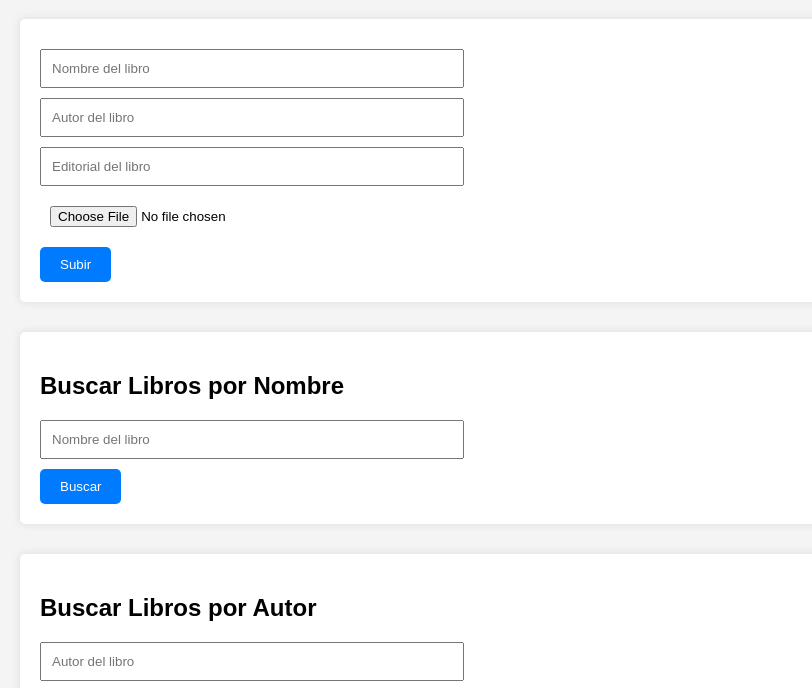
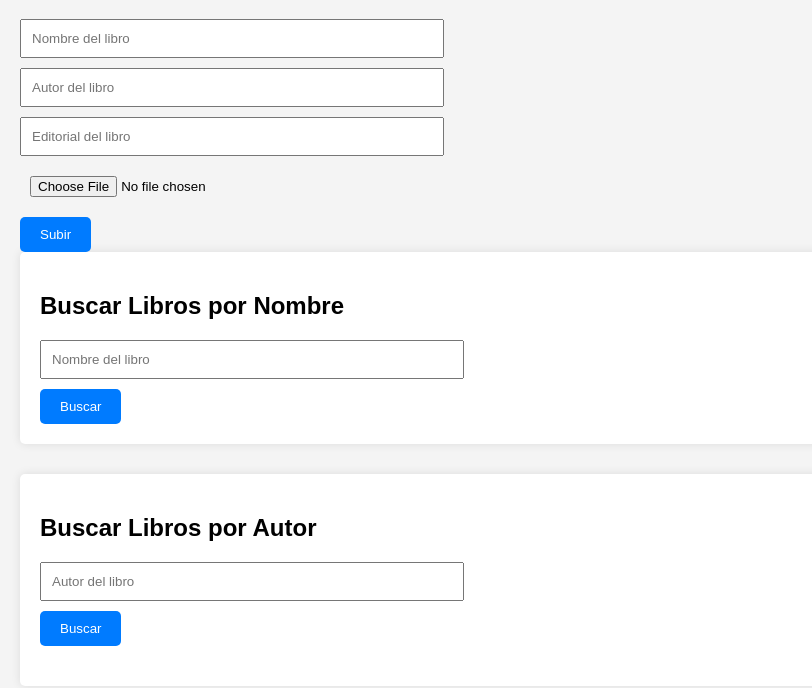
Before and after one commit to AzlanW/Archivo.., a website with bundled scripts: page docs/index.html in a window 1280 px wide. Shown: the part 81-769 px from the top of the page, without its empty margins (0-812 px from the left). Built offline with nearby package versions, Linux system fonts and the light colour scheme.

Commit message:
Update index.html

```diff
--- a/docs/index.html
+++ b/docs/index.html
@@ -9,7 +9,7 @@
 <body>
     <h1>Biblioteca Virtual</h1>
 
-    <section>
+    <!--<section>-->
         <form id="formAgregar" enctype="multipart/form-data">
             <input type="text" id="nombreLibro" name="nombre" placeholder="Nombre del libro" required>
             <input type="text" id="autorLibro" name="autor" placeholder="Autor del libro" required>
@@ -17,7 +17,7 @@
             <input type="file" id="portadaLibro" name="portada" accept="image/*" required>
             <button type="submit">Subir</button>
         </form>
-    </section>
+    <!--</section>-->
 
     <div id="mensajeAgregar"></div>
 
```
